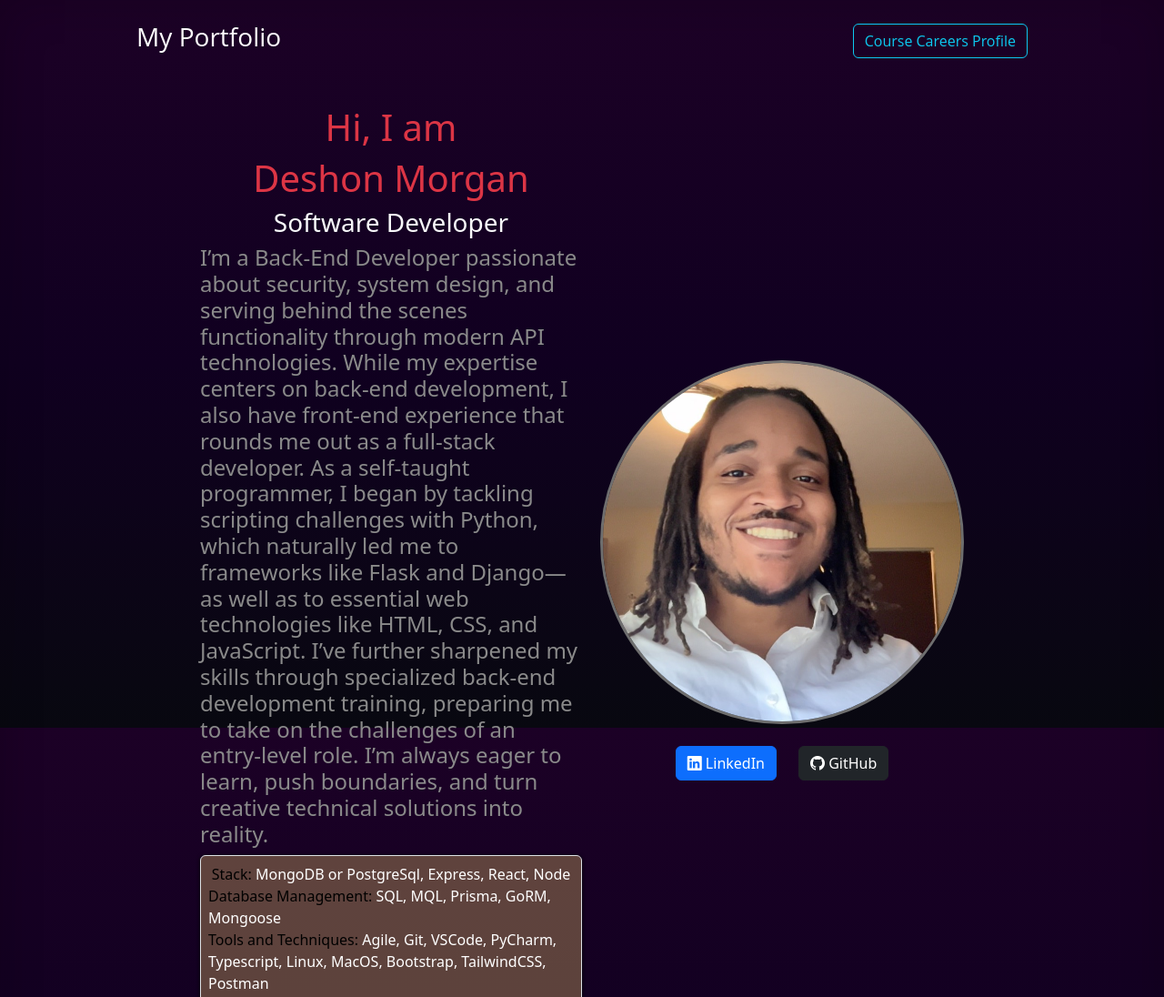
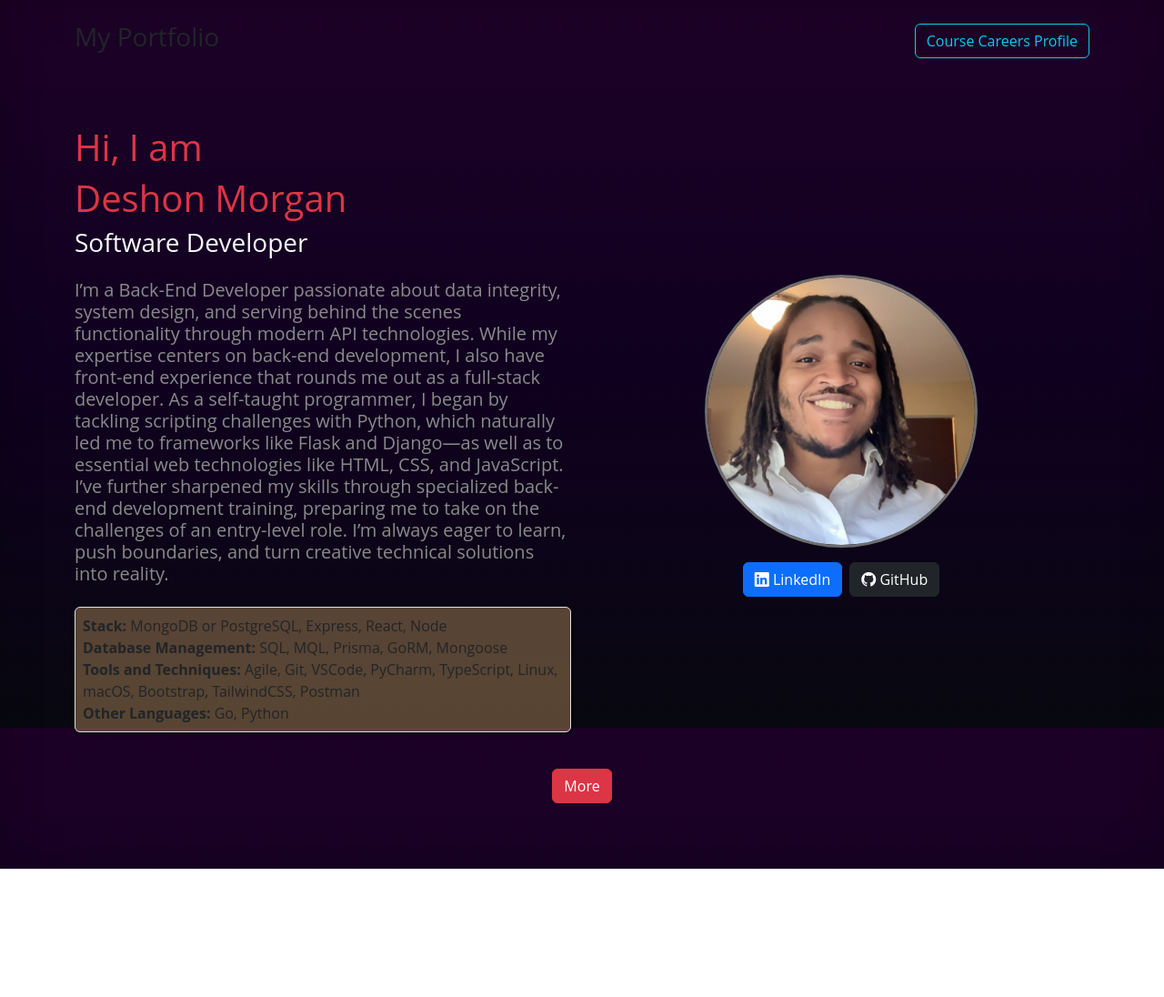
Before and after one commit to skno27/Portfolio, a plain HTML site: page index.html in a window 1280 px wide. Shown: the top 1096 px of the page at 91% size. After the commit the page ends 955 px from the top, so only its background shows below. Drawn offline with nearby package versions, Linux system fonts and the light colour scheme.

Commit message:
major styling update-- improves readability and small screen viewablity

```diff
--- a/index.html
+++ b/index.html
@@ -12,7 +12,7 @@
     <link
       href="https://cdn.jsdelivr.net/npm/bootstrap@5.3.2/dist/css/bootstrap.min.css"
       rel="stylesheet" />
-    <!-- ADD BOOTSTRAP ICONS CDN -->
+    <!-- Bootstrap Icons -->
     <link
       rel="stylesheet"
       href="https://cdn.jsdelivr.net/npm/bootstrap-icons@1.11.1/font/bootstrap-icons.css" />
@@ -21,89 +21,96 @@
       href="./styles.css" />
   </head>
   <body class="py-4">
-    <div id="wrapper-div">
-      <div>
+    <!-- Top Navigation / Header Intro -->
+    <div class="container mb-4">
+      <div class="row align-items-center">
+        <div class="col">
           <h3>My Portfolio</h3>
         </div>
-      <div>
+        <div
+          class="col-auto"
+          id="cc-invite">
           <a
             href="https://profile.coursecareers.com/software-dev-backend/deshon.morgan"
             class="btn btn-outline-info"
             target="_blank"
             rel="noopener noreferrer"
-          >Course Careers Profile
-        </a>
+            >Course Careers Profile</a
+          >
         </div>
       </div>
+    </div>
+
+    <!-- Main Header Section -->
     <header>
+      <div class="container py-5">
+        <div class="row align-items-center">
+          <!-- Left Column: Intro & Tech List -->
           <div
-        id="header-div"
-        class="w-100 d-flex flex-row align-items-center">
-        <div
-          id="header-left"
-          class="w-50">
-          <h1 class="text-danger text-center">Hi, I am</h1>
-          <h1 class="text-danger text-center">Deshon Morgan</h1>
-          <h3 class="text-light text-center">Software Developer</h3>
-          <div class="w-100 d-flex flex-column align-items-center">
-            <h4 class="intro fs-24">
-              I’m a Back-End Developer passionate about security, system design,
-              and serving behind the scenes functionality through modern API
-              technologies. While my expertise centers on back-end development,
-              I also have front-end experience that rounds me out as a
-              full-stack developer. As a self-taught programmer, I began by
-              tackling scripting challenges with Python, which naturally led me
-              to frameworks like Flask and Django—as well as to essential web
-              technologies like HTML, CSS, and JavaScript. I’ve further
-              sharpened my skills through specialized back-end development
-              training, preparing me to take on the challenges of an entry-level
-              role. I’m always eager to learn, push boundaries, and turn
-              creative technical solutions into reality.
+            class="col-md-6 mb-4 mb-md-0"
+            id="header-left">
+            <h1 class="text-danger text-center text-md-start">Hi, I am</h1>
+            <h1 class="text-danger text-center text-md-start">Deshon Morgan</h1>
+            <h3 class="text-light text-center text-md-start">
+              Software Developer
+            </h3>
+            <div class="mt-4">
+              <h4 class="intro fs-5 text-center text-md-start">
+                I’m a Back-End Developer passionate about data integrity, system
+                design, and serving behind the scenes functionality through
+                modern API technologies. While my expertise centers on back-end
+                development, I also have front-end experience that rounds me out
+                as a full-stack developer. As a self-taught programmer, I began
+                by tackling scripting challenges with Python, which naturally
+                led me to frameworks like Flask and Django—as well as to
+                essential web technologies like HTML, CSS, and JavaScript. I’ve
+                further sharpened my skills through specialized back-end
+                development training, preparing me to take on the challenges of
+                an entry-level role. I’m always eager to learn, push boundaries,
+                and turn creative technical solutions into reality.
               </h4>
+            </div>
             <ul
               id="tech-list"
-              class="list-unstyled border rounded p-2">
-              <div class="w-100 d-flex flex-column align-items-center">
-                <li class="align-items-center">
-                  <span class="text-black">Stack: </span
-                  ><span class="text-white">
-                    MongoDB or PostgreSql, Express, React, Node</span
-                  >
+              class="list-unstyled border rounded p-2 mt-4">
+              <li>
+                <span class="fw-bold">Stack: </span>
+                <span>MongoDB or PostgreSQL, Express, React, Node</span>
               </li>
               <li>
-                  <span class="text-black">Database Management: </span
-                  ><span class="text-white"
-                    >SQL, MQL, Prisma, GoRM, Mongoose</span
-                  >
+                <span class="fw-bold">Database Management: </span>
+                <span>SQL, MQL, Prisma, GoRM, Mongoose</span>
               </li>
-                <li class="text-wrap">
-                  <span class="text-black">Tools and Techniques: </span
-                  ><span class="text-white"
-                    >Agile, Git, VSCode, PyCharm, Typescript, Linux, MacOS,
+              <li>
+                <span class="fw-bold">Tools and Techniques: </span>
+                <span
+                  >Agile, Git, VSCode, PyCharm, TypeScript, Linux, macOS,
                   Bootstrap, TailwindCSS, Postman</span
                 >
               </li>
               <li>
-                  <span class="text-black">Other Languages: </span
-                  ><span class="text-white">Go, Python</span>
+                <span class="fw-bold">Other Languages: </span>
+                <span>Go, Python</span>
               </li>
-              </div>
             </ul>
           </div>
+
+          <!-- Right Column: Headshot & Social Media -->
+          <div
+            class="col-md-6"
+            id="header-right">
+            <div class="text-center">
+              <div
+                id="headshot-div"
+                class="mx-auto mb-3">
+                <img
+                  src="/static/IMG_2248.JPG"
+                  alt="Deshon Morgan Headshot"
+                  class="img-fluid" />
               </div>
               <div
-          id="header-right"
-          class="w-50">
-          <div class="d-flex justify-content-center flex-column">
-            <div id="headshot-div">
-              <img
-                src="/static/IMG_2248.JPG"
-                alt="Deshon Morgan Headshot" />
-            </div>
-            <!-- SOCIAL MEDIA ICONS -->
-            <div
                 id="media-div"
-              class="w-100 mt-1 d-flex justify-content-center gap-4">
+                class="d-flex justify-content-center gap-2">
                 <a
                   href="https://www.linkedin.com/in/shoncoding/"
                   class="btn btn-primary"
@@ -119,31 +126,22 @@
                   <i class="bi bi-github"></i> GitHub
                 </a>
               </div>
-            <br />
             </div>
           </div>
         </div>
-      <div class="w-100 d-flex justify-content-center more">
+        <!-- "More" Button -->
+        <div class="row mt-4">
+          <div class="col text-center">
             <a
               class="btn btn-danger"
               href="info.html"
               >More</a
             >
           </div>
+        </div>
+      </div>
     </header>
 
-    <!-- <script
-      src="https://code.jquery.com/jquery-3.3.1.slim.min.js"
-      integrity="sha384-q8i/X+965DzO0rT7abK41JStQIAqVgRVzpbzo5smXKp4YfRvH+8abtTE1Pi6jizo"
-      crossorigin="anonymous"></script> -->
-    <!-- <script
-      src="https://cdn.jsdelivr.net/npm/popper.js@1.14.7/dist/umd/popper.min.js"
-      integrity="sha384-UO2eT0CpHqdSJQ6hJty5KVphtPhzWj9WO1clHTMGa3JDZwrnQq4sF86dIHNDz0W1"
-      crossorigin="anonymous"></script> -->
-    <!-- <script
-      src="https://cdn.jsdelivr.net/npm/bootstrap@4.3.1/dist/js/bootstrap.min.js"
-      integrity="sha384-JjSmVgyd0p3pXB1rRibZUAYoIIy6OrQ6VrjIEaFf/nJGzIxFDsf4x0xIM+B07jRM"
-      crossorigin="anonymous"></script> -->
     <script src="https://cdn.jsdelivr.net/npm/bootstrap@5.3.2/dist/js/bootstrap.bundle.min.js"></script>
     <script src="./script.js"></script>
   </body>
--- a/styles.css
+++ b/styles.css
@@ -1,10 +1,10 @@
+/* Global Styles */
 * {
   box-sizing: border-box;
 }
 
 html {
-    /* zoom: 150%; */
-    scroll-behavior: smooth;
+  scroll-behavior: smooth;
 }
 
 body {
@@ -12,132 +12,58 @@ body {
   background-size: cover;
   background-attachment: fixed;
   box-shadow: 0 0 50px rgba(0, 0, 0, 0.192) inset;
+  font-family: 'Open Sans', sans-serif;
 }
 
-#wrapper-div {
-  padding: 0 150px;
-  color: white;
-  font-family: 'open sans';
-  display: flex;
-  flex-direction: row;
-  align-items: center;
-  justify-content: space-between;
+/* Intro text color */
+.intro {
+  color: rgb(138, 138, 138);
 }
 
-header {
-  padding: 50px 200px;
-}
-
-.intro { color: rgb(138, 138, 138);}
-
-#header-left {
-  padding-left: 20px;
-}
-
-#header-right {
-
-  padding-top: 20px;
-  display: flex;
-  align-items: center;
-  justify-content: center;
-
-}
-
+/* Headshot Styling */
 #headshot-div {
-  width: 400px;
-  height: 400px;
+  width: 300px;
+  height: 300px;
   border-radius: 50%;
   overflow: hidden;
   border: 3px solid rgb(110, 110, 110);
 }
 
+/* Ensure headshot image covers container */
 #headshot-div img {
   width: 100%;
   height: 100%;
   object-fit: cover;
-  /* max-width: 65%;
-  max-height: auto; */
-  /* border: 2px solid white;
-  border-radius: 25%; */
 }
 
-#media-div {
-  padding-top: 20px;
+/* Tech List Styling */
+#tech-list {
+  box-shadow: 0px 1px 4px black;
+  background-color: rgba(169, 134, 87, 0.49); /* Matches #a986577e */
 }
 
-button {
-    border: none;
-    border-radius: 1rem;
+/* Media Queries for Responsiveness */
+@media (max-width: 768px) {
+  /* Scale down the headshot for tablets/small screens */
+  #headshot-div {
+    width: 200px;
+    height: 200px;
+  }
+  /* Center-align text in header-left on smaller screens */
+  #header-left h1,
+  #header-left h3,
+  #header-left .intro {
+    text-align: center;
+  }
 }
 
-.card {
-    box-shadow: 0px 1px 8px black;
+@media (max-width: 576px) {
+  /* Reduce container padding on extra small devices */
+  header .container {
+    padding: 20px 15px;
+  }
+  /* Optionally adjust the tech list font-size */
+  #tech-list {
+    font-size: 0.9rem;
+  }
 }
-
-.container {
-    margin-top: 20px;
-}
-
-#tech-list {
-    box-shadow: 0px 1px 4px black;
-    background-color: #a986577e;
-}
-
-.container {
-    max-width: 60%;
-}
-
-.more {
-  padding-top: 50px;
-}
-
-.tab-content {
-  padding-top: 30px;
-}
-
-.hidden {
-    opacity: 0;
-    transform: translateY(20px);
-}
-
-.slide-in {
-    transition: transform 0.5s ease, opacity 0.5s ease;
-    opacity: 1;
-    transform: translateY(0);
-}
-
-
-@media (max-width: 862px) {
-    #tech-list {
-      min-width: 100%;
-    }
-  }
-
-  @media (max-width: 636px) {
-    #tech-list {
-      min-width: 100%;
-      box-shadow: none;
-      border: none;
-      border-radius: 0;
-    }
-
-    .container {
-      min-width: 100%;
-    }
-
-    .border {
-      border: 0;
-    }
-  }
-
-  @media (max-width: 712px) {
-    div.proj-btns {
-      display: flex;
-      flex-direction: column;
-      align-items: center;
-      /* border: 2px solid black; */
-    }
-    div.proj-btns > button {
-        min-width: 60%;
-    }
-  }
```
Also changed, not shown: 1 other file. Lines whose indentation alone changed are shown as unchanged.
